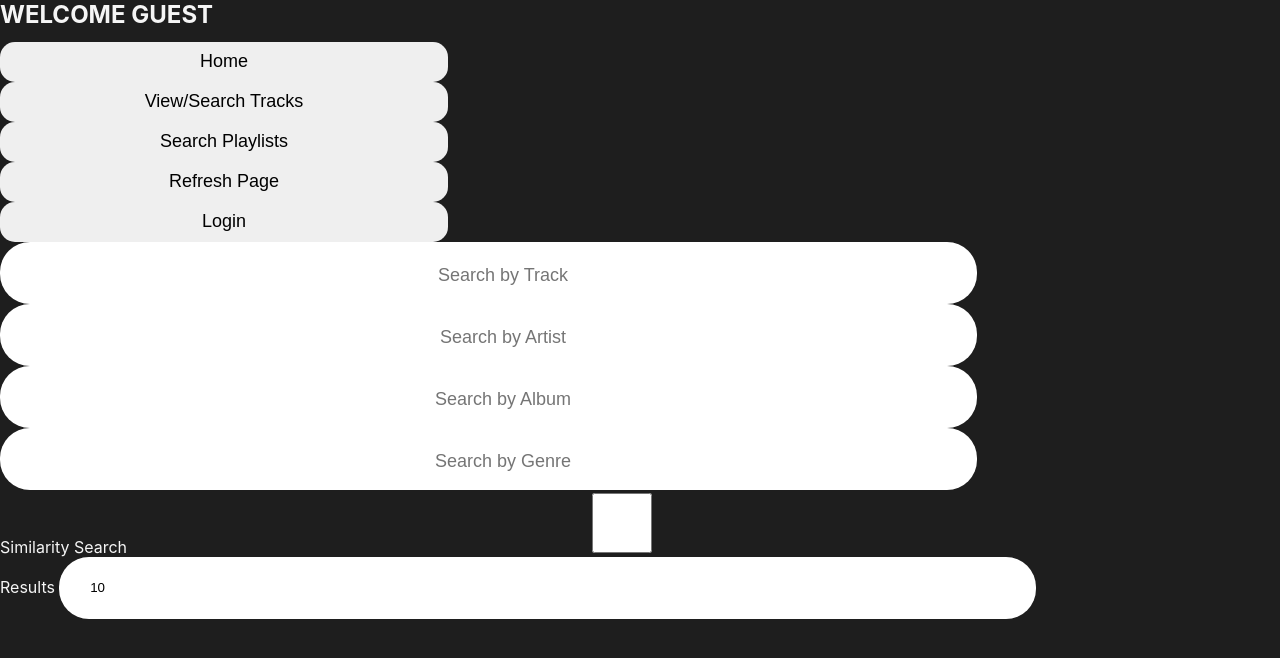
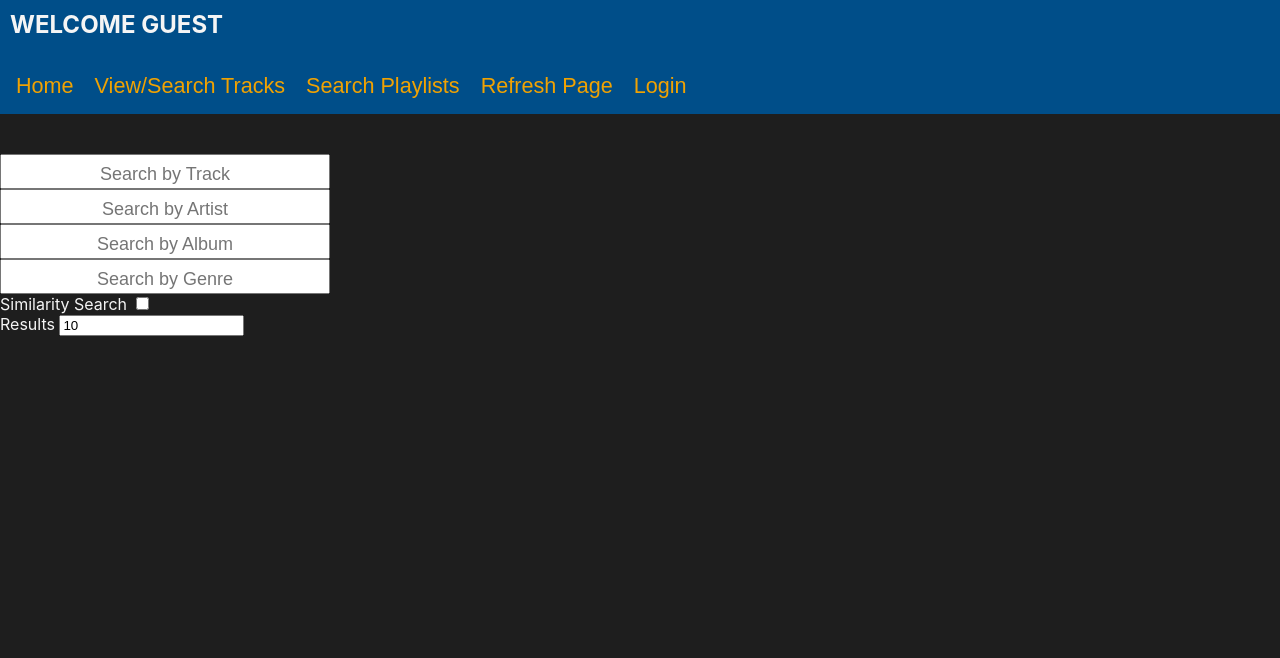
Before and after one commit to NicoM-7/Music-Webapp, a React (Create React App) app in the folder frontend/: page /tracks in a window 1280 px wide. Shown: the top 658 px of the page. Built offline with nearby package versions, Linux system fonts and the light colour scheme.

Commit message:
css for nav bar, login, and signup

```diff
--- a/frontend/src/components/login.jsx
+++ b/frontend/src/components/login.jsx
@@ -89,16 +89,16 @@ function Login() {
             <div className='container1'>
                 <h1 className='Login'>Log In</h1>
                 <form onSubmit={signIn}>
-                    <input type="text" name="email" onChange={handleChange} placeholder="Email" value={inputs.email || ""} /><br></br><br></br>
-                    <input type="password" name="password" onChange={handleChange} placeholder="Password" value={inputs.password || ""} /><br></br><br></br>
-                    <button type="submit" className='loginButton'>Login</button>
+                    <input className='loginInput' type="text" name="email" onChange={handleChange} placeholder="Email" value={inputs.email || ""} /><br></br><br></br>
+                    <input className='loginInput' type="password" name="password" onChange={handleChange} placeholder="Password" value={inputs.password || ""} /><br></br><br></br>
+                    <button type="submit" className='loginB'>Login</button>
                 </form> <br></br><br></br>
                 <h1 className='Login'>Or Log In With Google</h1>
-                <button className='googleButton' onClick={signInWithGoogle}>Login With Google</button><br></br>
+                <button className='loginB' onClick={signInWithGoogle}>Login With Google</button><br></br>
             </div>
             <div className='container2'>
                 <h1>New User? Sign Up with Email Below</h1>
-                <button className='signUpButton' onClick={signUpPage}>Sign Up</button>
+                <button className='loginB' onClick={signUpPage}>Sign Up</button>
             </div>
 
 
--- a/frontend/src/components/logout.jsx
+++ b/frontend/src/components/logout.jsx
@@ -2,6 +2,7 @@ import { auth } from "../firebase";
 import { signOut } from "firebase/auth";
 import { useNavigate } from 'react-router-dom';
 import React from "react";
+import "../styles/navbar.css";
 
 function Logout(){
 
@@ -17,7 +18,7 @@ function Logout(){
 
     return(
         <React.Fragment>
-            <button onClick={logout}>Log Out</button>
+            <button className="navBarB" onClick={logout}>Log Out</button>
         </React.Fragment>
     )
 }
--- a/frontend/src/components/navbar.jsx
+++ b/frontend/src/components/navbar.jsx
@@ -2,7 +2,7 @@ import { useState, useEffect } from "react"
 import { useLocation, useNavigate } from "react-router-dom";
 import { auth } from "../firebase";
 import Logout from "./logout";
-
+import "../styles/navbar.css";
 function Navbar() {
 
     const [username, setUsername] = useState("");
@@ -61,49 +61,50 @@ function Navbar() {
     }
 
     const refreshPageButton = () => {
-        navigate(useLocation, {replace: true});
+        navigate(useLocation, { replace: true });
     }
 
     const manageAccountButton = () => {
-        navigate("/manageAccount", {replace: true});
+        navigate("/manageAccount", { replace: true });
     }
 
     return (
         <div>
             <nav>
-                <h1>WELCOME {auth.currentUser === null ? "GUEST" : username} </h1>
+                <div className="navBarDiv">
+                    <h1 className="welcomeh1">WELCOME {auth.currentUser === null ? "GUEST" : username} </h1>
                     <ul>
                         <li>
-                        <button onClick={homeButton}>Home</button>
+                            <button className="navBarB" onClick={homeButton}>Home</button>
                         </li>
 
                         <li>
-                        <button onClick={tracksButton}>View/Search Tracks</button>
+                            <button className="navBarB" onClick={tracksButton}>View/Search Tracks</button>
                         </li>
                         <li>
-                        <button onClick={searchPlaylistButton}>Search Playlists</button>
+                            <button className="navBarB" onClick={searchPlaylistButton}>Search Playlists</button>
                         </li>
                         <li>
-                        <button onClick={refreshPageButton}>Refresh Page</button>
+                            <button className="navBarB" onClick={refreshPageButton}>Refresh Page</button>
                         </li>
                         <li>
-                        {auth.currentUser != null ? <button onClick={manageAccountButton}>Manage Account</button> : null}
+                            {auth.currentUser != null ? <button className="navBarB" onClick={manageAccountButton}>Manage Account</button> : null}
                         </li>
                         <li>
-                        {auth.currentUser != null ? <button onClick={managePlaylistButton}>Create/Edit Playlist</button> : null}
+                            {auth.currentUser != null ? <button className="navBarB" onClick={managePlaylistButton}>Create/Edit Playlist</button> : null}
                         </li>
                         <li>
-                        {((auth.currentUser != null) && hasAdmin) ? <button onClick={manageUsersButton}>Edit Users</button> : null}
+                            {((auth.currentUser != null) && hasAdmin) ? <button className="navBarB" onClick={manageUsersButton}>Edit Users</button> : null}
                         </li>
                         <li>
-                        {((auth.currentUser != null) && hasAdmin) ? <button onClick={manageReviewsButton}>Edit Reviews</button> : null}
+                            {((auth.currentUser != null) && hasAdmin) ? <button className="navBarB" onClick={manageReviewsButton}>Edit Reviews</button> : null}
                         </li>
                         <li>
-                        {auth.currentUser === null ? <button onClick={loginButton}>Login</button> : <Logout />}
+                            {auth.currentUser === null ? <button className="navBarB" onClick={loginButton}>Login</button> : <Logout />}
                         </li>
-
                     </ul>
-            </nav>
+                </div>
+            </nav> <br></br><br></br>
         </div>
     )
 }
--- a/frontend/src/components/signUp.jsx
+++ b/frontend/src/components/signUp.jsx
@@ -102,7 +102,7 @@ function SignUp() {
         <div>
             <div className='container3'>
                 <h1>Already have an account?</h1><br></br>
-                <button onClick={loginPage}>Back to Login</button>
+                <button className='submitB' onClick={loginPage}>Back to Login</button>
             </div>
             <div className='container4'>
                 <h1 className='h1take2'>Create an Account</h1>
@@ -110,7 +110,7 @@ function SignUp() {
                     <input type="text" className='usernameInput' name="uname" onChange={handleChange} value={inputs.uname || ""} placeholder="Enter Username"></input><br></br><br></br>
                     <input type="text" className='emailInput' name="email" onChange={handleChange} value={inputs.email || ""} placeholder="Enter Email"></input>
                     <input type="text" className='passwordInput' name="password" onChange={handleChange} value={inputs.password || ""} placeholder="Enter Password"></input><br></br><br></br>
-                    <button type="submit">Submit</button>
+                    <button className='submitB' type="submit">Submit</button>
                 </form>
             </div>
 
--- a/frontend/src/styles/login.css
+++ b/frontend/src/styles/login.css
@@ -1,4 +1,4 @@
-input {
+.loginInput {
     width: 76%;
     height: 60px;
     border-radius: 30px;
@@ -35,7 +35,7 @@ input[type='text']{
     font-size: 25px;
 }
 
-button{
+.loginB{
     width: 35%;
     height: 40px;
     font-size: large;
--- /dev/null
+++ b/frontend/src/styles/navbar.css
@@ -0,0 +1,30 @@
+nav {
+}
+
+nav ul {
+    padding: 10px;
+    list-style-type: none;
+    display: inline-block;
+}
+
+nav ul li {
+    float:left;
+    margin-right: 0.5em;
+    font-size: large;
+}
+
+.navBarB {
+    background: none;
+    border: none;
+    color: #F0A202;
+    font-size: larger;
+}
+
+.navBarDiv{
+    width: 100%;
+    background-color: #004E89;
+}
+
+.welcomeh1{
+    padding: 10px;
+}
--- a/frontend/src/styles/signUp.css
+++ b/frontend/src/styles/signUp.css
@@ -17,17 +17,41 @@
 
 .h1take2{
     color: #250001;
+    margin: 20px;
 }
 
 .usernameInput{
+    width: 76%;
+    height: 60px;
+    border-radius: 30px;
+    text-indent: 3%;
+    border: none;
     width: 62%;
 }
 
 .emailInput{
+    width: 76%;
+    height: 60px;
+    border-radius: 30px;
+    text-indent: 3%;
+    border: none;
     width: 40%;
 }
 
 .passwordInput{
+    width: 76%;
+    height: 60px;
+    border-radius: 30px;
+    text-indent: 3%;
+    border: none;
     width: 40%;
     margin-left: 2%;
 }
+
+.submitB{
+    width: 35%;
+    height: 40px;
+    font-size: large;
+    border-radius: 15px;
+    border: none;
+}
```
Lines whose indentation alone changed are shown as unchanged.
